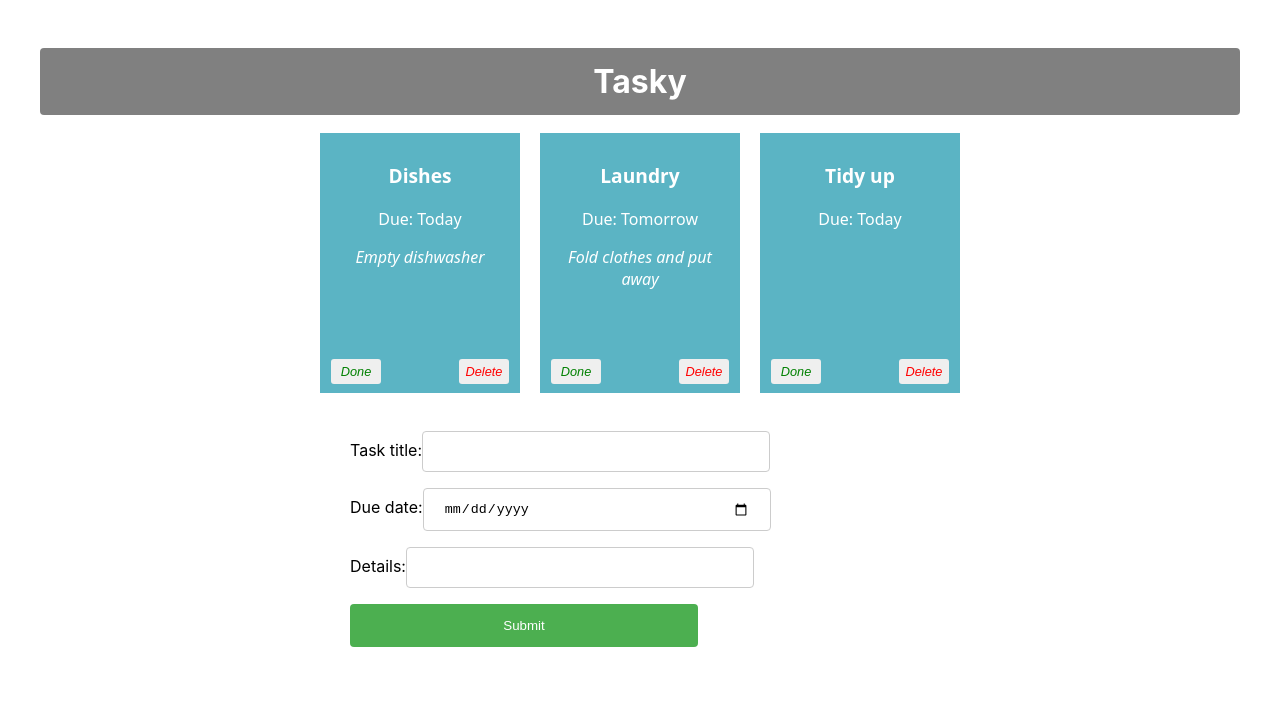
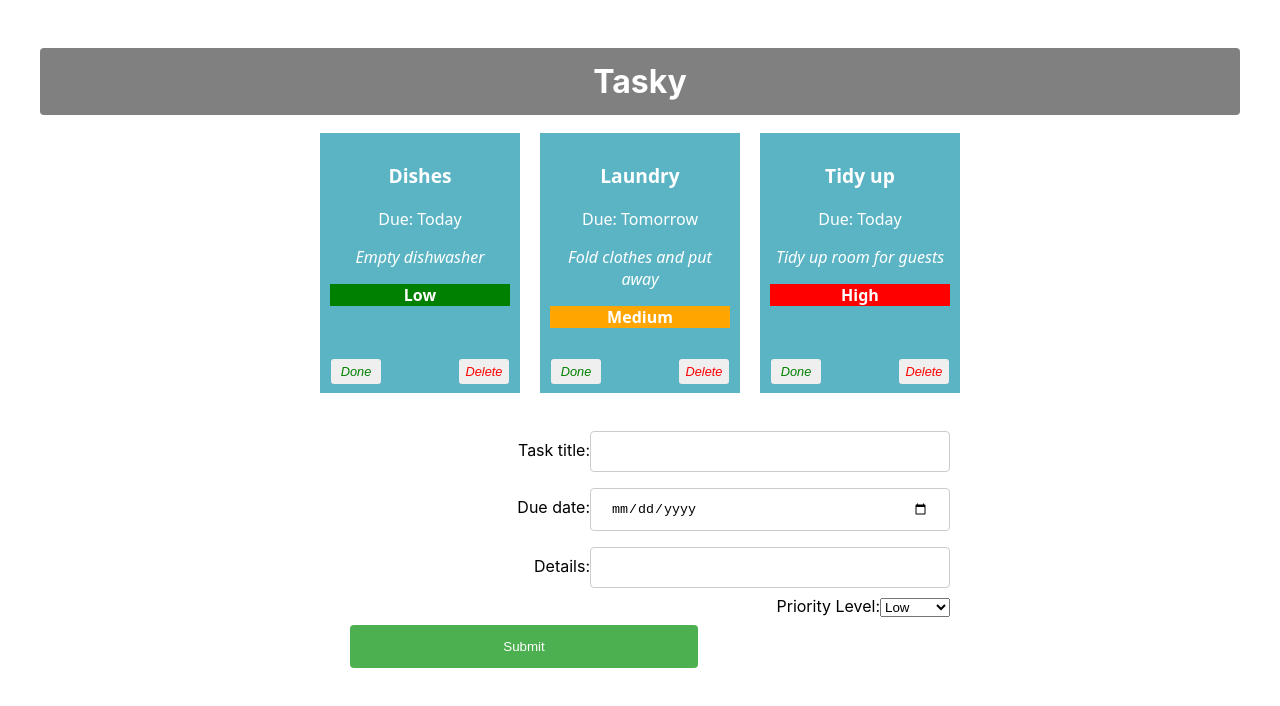
Before and after one commit to SimonHic/react-basics-labs, a React (Create React App) app in the folder tasky/: page / in a window 1280 px wide. Shown: the top 706 px of the page. Built offline with nearby package versions, Linux system fonts and the light colour scheme.

Commit message:
Tasky Lab 2 - Exercises Completed

```diff
--- a/tasky/src/App.css
+++ b/tasky/src/App.css
@@ -37,6 +37,10 @@
 
 .description {
   font-style: italic;
+}
+
+.priority {
+  font-weight: bold;
 }
 
 button {
@@ -88,6 +92,13 @@
   background-color: #45a049;
 }
 
+form label {
+  display: inline-block;
+  width: 600px;
+  margin-right: 10px;
+  text-align: right;
+}
+
 form {
   text-align: left;
   width: 50%;
--- a/tasky/src/App.js
+++ b/tasky/src/App.js
@@ -1,23 +1,23 @@
 import { v4 as uuidv4 } from 'uuid';
 import AddTaskForm from './components/Form';
 import React, { useState } from 'react';
-import logo from './logo.svg';
 import './App.css';
 import Task from './components/Task'
 
 function App() {
   const [ taskState, setTaskState ] = useState({
     tasks: [
-      { id: 1, title:"Dishes", description: "Empty dishwasher", deadline: "Today", done: false },
-      { id: 2, title: "Laundry", description: "Fold clothes and put away", deadline: "Tomorrow", done: false },
-      { id: 3, title: "Tidy up", deadline: "Today", done: false}
+      { id: 1, title:"Dishes", description: "Empty dishwasher", deadline: "Today", priority: "Low", done: false },
+      { id: 2, title: "Laundry", description: "Fold clothes and put away", deadline: "Tomorrow", priority: "Medium", done: false },
+      { id: 3, title: "Tidy up", description: "Tidy up room for guests", deadline: "Today", priority: "High", done: false}
     ]
   });
 
   const [ formState, setFormState ] = useState({
     title: "",
     description: "",
-    deadline: ""
+    deadline: "",
+    priority: ""
   });
 
   const doneHandler = (taskIndex) => {
@@ -46,6 +46,9 @@
       case "deadline":
           form.deadline = event.target.value;
           break;
+      case "priority":
+          form.priority = event.target.value;
+          break;
       default:
           form = formState;
     }
@@ -73,6 +76,7 @@
         title={task.title}
         description={task.description}
         deadline={task.deadline}
+        priority={task.priority}
         key={task.id}
         done={task.done}
         markDone={() => doneHandler(index)}
--- a/tasky/src/components/Form.js
+++ b/tasky/src/components/Form.js
@@ -19,6 +19,16 @@
         Details:
         <input type="text" name="description" onChange={(event) => props.change(event)} />
     </label>
+    <br />
+    <label>
+        Priority Level:
+        <select name="priority" onChange={(event) => props.change(event)} >
+          <option value="Low">Low</option>
+          <option value="Medium">Medium</option>
+          <option value="High">High</option>
+          </select>
+          <br />
+    </label>
         <input type="submit" value="Submit" />
         </form>
     </div>
--- a/tasky/src/components/Task.js
+++ b/tasky/src/components/Task.js
@@ -7,6 +7,14 @@
             <p className="title">{props.title}</p>
             <p>Due: {props.deadline}</p>
             <p className="description">{props.description}</p>
+            <p className="priority"
+            style={{
+                backgroundColor: props.priority === 'High' ? 'red' :
+                                 props.priority === 'Medium' ? 'orange' :
+                                 props.priority === 'Low' ? 'green' :
+                                 'transparent'
+            }}
+            >{props.priority}</p>
             <button onClick={props.markDone} className='doneButton'>Done</button>
             <button className='deleteButton' onClick={props.deleteTask}>Delete</button>
         </div>
```
